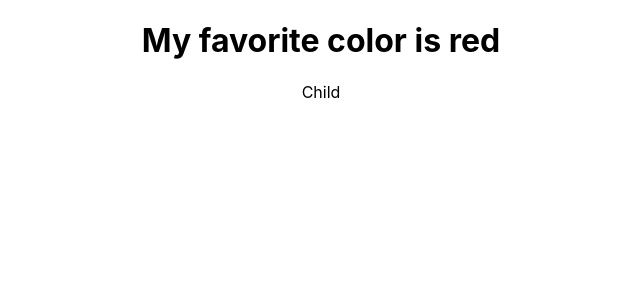
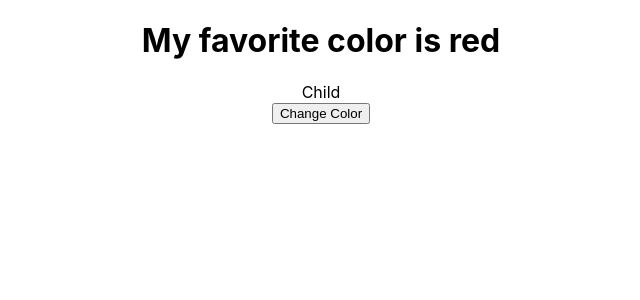
Before and after one commit to VepaHocanazarov/React-Egtimi-Section--6--React-Ya-am-D-ng-s-, a React (Create React App) app: page / in a window 1280 px wide. Shown: the top 300 px of the page, without its empty margins (319-959 px from the left). Built offline with nearby package versions, Linux system fonts and the light colour scheme.

Commit message:
50. ComponenetWillReceiveProps

```diff
--- a/src/App.js
+++ b/src/App.js
@@ -14,6 +14,8 @@ class App extends Component {
     }
   }
 
+
+
   componentWillMount = () => {  // Artık kullanılan ve tavsiye edilen bir yöntem degil, render den önce çalişir...
     console.log("WillMount")
   };
@@ -21,6 +23,12 @@ class App extends Component {
   componentDidMount() {
     console.log("DidMount");  // render den sonra calısır ve setTimeout ile zaman belirterek otomatik render yapabilmekteyiz örnek aşagıda.
 
+  }
+
+  onClick = () =>{
+    this.setState({
+      favoritecolor:"Green"
+    });
   }
 
 
@@ -33,7 +41,8 @@ class App extends Component {
 
         <h1>My favorite color is {this.state.favoritecolor} </h1>
 
-        <Child/>
+        <Child renk={this.state.favoritecolor} />
+        <button onClick={this.onClick} >Change Color</button>
 
       </div>
     );
--- a/src/Child.js
+++ b/src/Child.js
@@ -6,6 +6,12 @@ class Child extends Component {
 
         console.log("Child Constructor");
         super(props);
+    }
+
+    componentWillReceiveProps(){
+
+        console.log("componentWillReceiveProps");   // Child componentine gelen props tetiklendigi anda bu componentWillReceiveProps çalısır.
+
     }
 
     componentWillMount = () => {
@@ -18,6 +24,7 @@ class Child extends Component {
     }
 
     render() {
+        console.log("Child Render")
         return (
             <div>
                 Child
```
